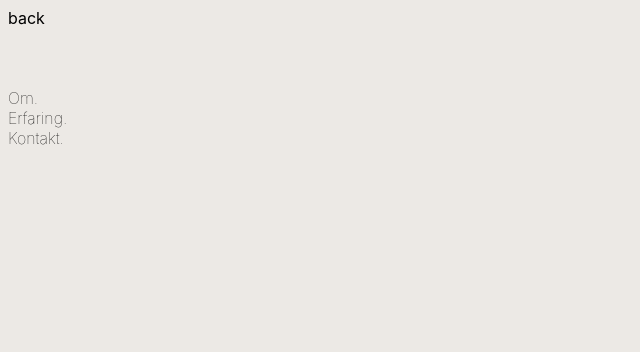
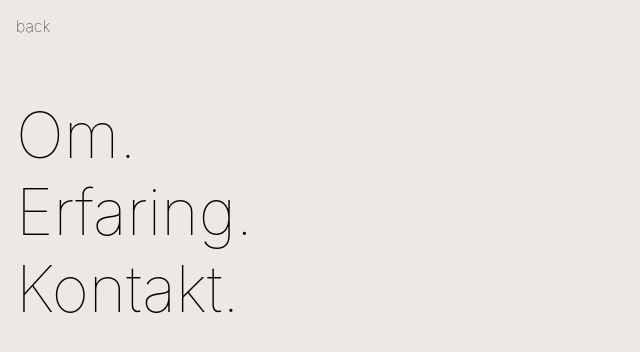
Before and after one commit to glennbarosen/homepage, a SvelteKit app: page / in a window 1280 px wide. Shown: the top 352 px of the page, without its empty margins (0-640 px from the left). Built offline with nearby package versions, Linux system fonts and the light colour scheme.

Commit message:
Update layout styles and add container class

```diff
--- a/src/routes/+layout.svelte
+++ b/src/routes/+layout.svelte
@@ -2,7 +2,7 @@
 	import './styles.css';
 </script>
 
-<div>
+<div class="container">
 	<header>
 		<a href="/">back</a>
 	</header>
@@ -12,6 +12,12 @@
 </div>
 
 <style>
+	.container {
+		display: flex;
+		flex-direction: column;
+		min-height: 100vh;
+		padding: 1rem;
+	}
 	header {
 		height: 5rem;
 	}
--- a/src/routes/styles.css
+++ b/src/routes/styles.css
@@ -1,12 +1,25 @@
 :root {
 	--color-bg: #ece9e5;
 	--color-text: #000;
+	--font-large: 4rem;
+	--font-medium: 1.4rem;
 }
 @media (prefers-color-scheme: dark) {
 	:root {
 		--color-bg: #313030;
 		--color-text: #fff;
 	}
+}
+
+*,
+*::before,
+*::after {
+	box-sizing: border-box;
+}
+
+* {
+	margin: 0;
+	font-weight: 100;
 }
 
 html {
@@ -22,3 +35,7 @@ a {
 	color: inherit;
 	text-decoration: none;
 }
+
+a:hover {
+	text-decoration: underline;
+}
```
